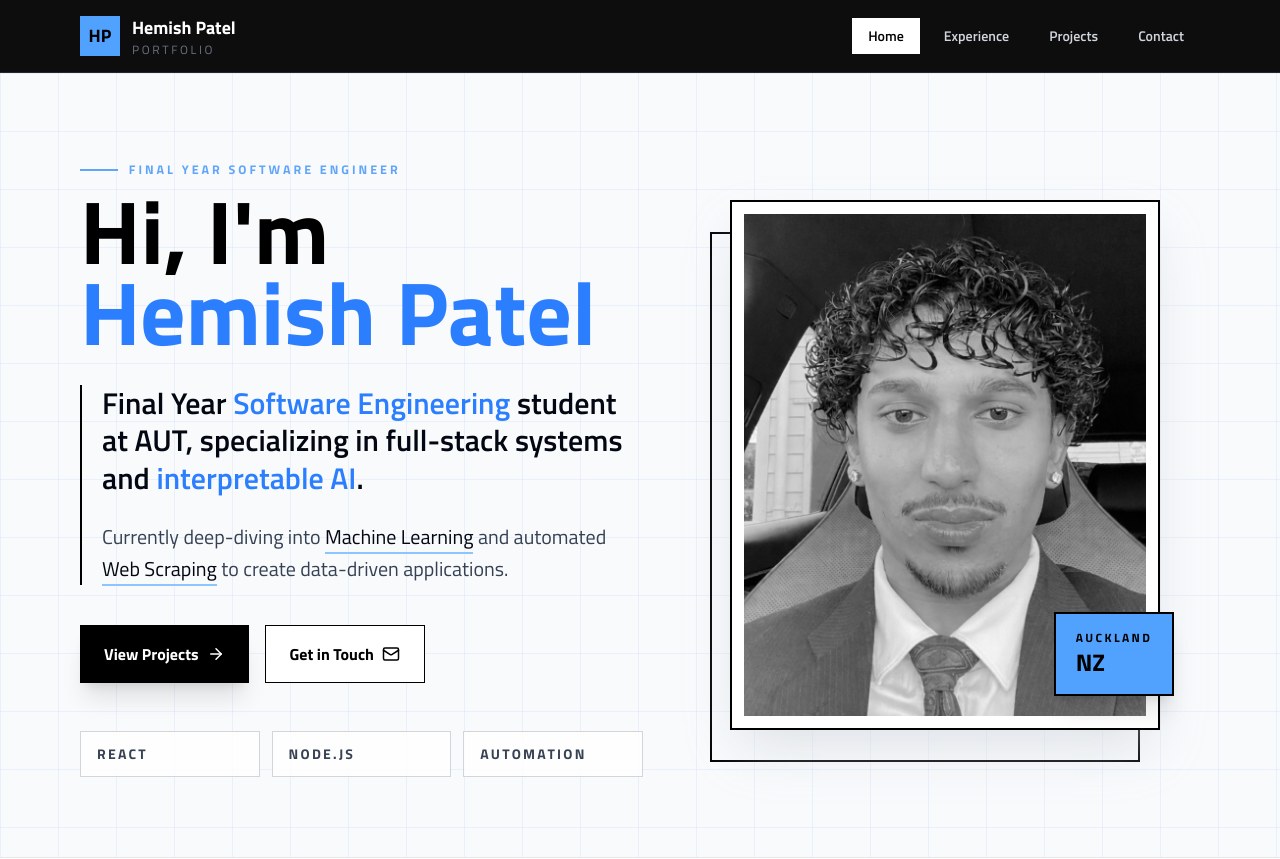
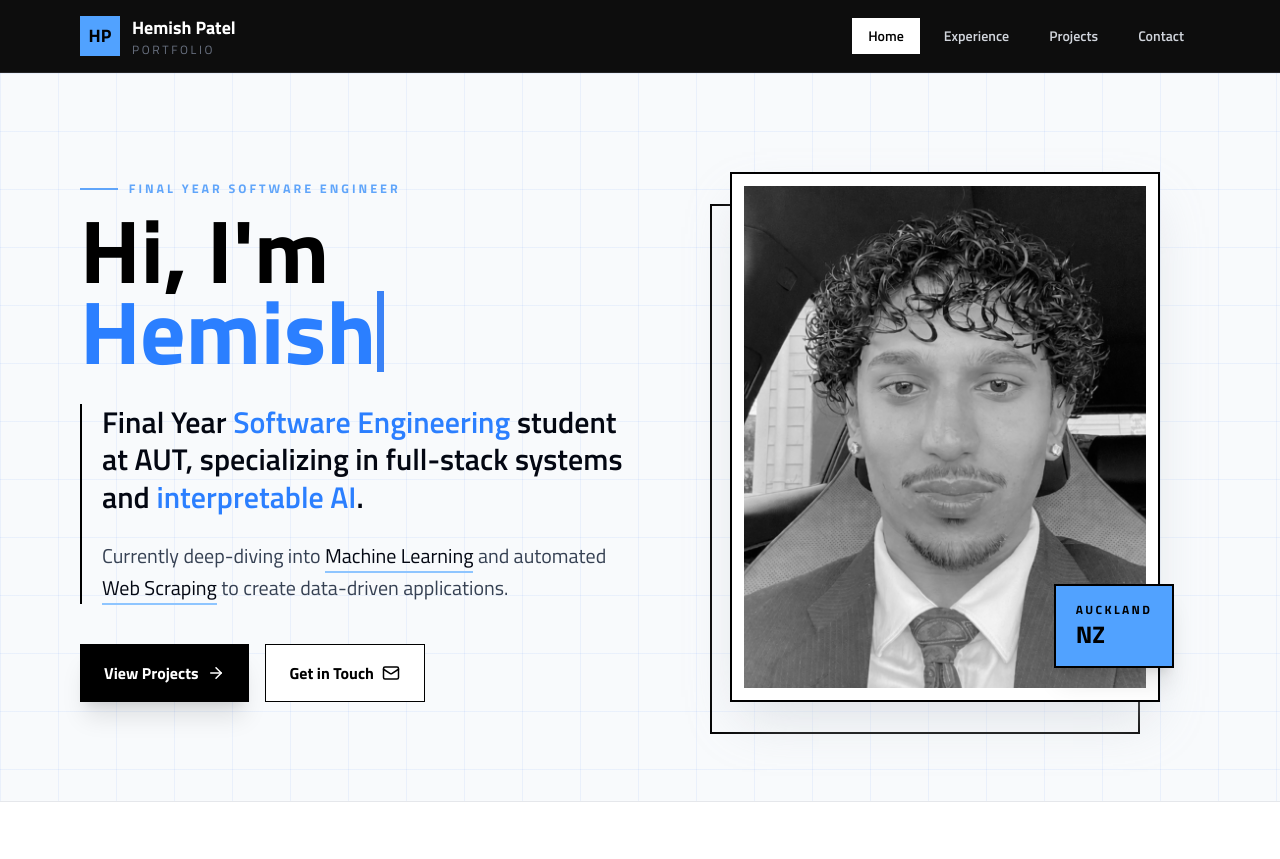
Before and after one commit to hemish-patel5/portfolio, a React (Vite) app: page / in a window 1280 px wide. Shown: the top 859 px of the page. Built offline with nearby package versions, Linux system fonts and the light colour scheme.

Commit message:
Added name typing animation

```diff
--- a/src/components/sections/Hero.jsx
+++ b/src/components/sections/Hero.jsx
@@ -9,8 +9,9 @@ export default function Hero() {
         <div>
           <p className="section-kicker">Final Year Software Engineer</p>
           <h1 className="section-title max-w-3xl text-black">
-            Hi, I'm{" "}
-            <span className="text-blue-500 transition-colors duration-300 hover:text-blue-400">
+            Hi, I'm
+            <br />
+            <span className="typing-name text-blue-500 transition-colors duration-300 hover:text-blue-400">
               Hemish Patel
             </span>
           </h1>
@@ -52,17 +53,6 @@ export default function Hero() {
               <Mail size={18} />
             </Link>
           </div>
-
-          <div className="mt-12 grid max-w-xl grid-cols-2 gap-3 sm:grid-cols-3">
-            {["React", "Node.js", "Automation"].map((item) => (
-              <div
-                key={item}
-                className="border border-gray-300 bg-white/80 px-4 py-3 text-sm font-bold uppercase tracking-[0.16em] text-gray-700"
-              >
-                {item}
-              </div>
-            ))}
-          </div>
         </div>
 
         <div className="relative mx-auto w-full max-w-[430px]">
--- a/src/index.css
+++ b/src/index.css
@@ -111,4 +111,25 @@
   .focus-lift:hover {
     transform: translateY(-4px);
   }
+
+  .typing-name {
+    display: inline-block;
+    width: 0;
+    overflow: hidden;
+    white-space: nowrap;
+    vertical-align: bottom;
+    border-right: 0.08em solid #3b82f6;
+    animation:
+      typing-name 4s steps(20) infinite, blink, .6s, infinite
+  }
 }
+
+@keyframes typing-name {
+  from {
+    width: 0;
+  }
+
+  to {
+    width: 11ch;
+  }
+}
```
